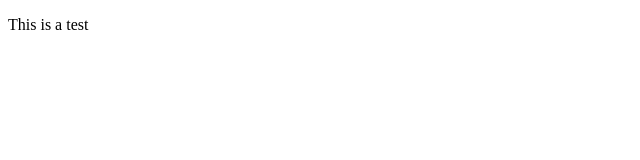
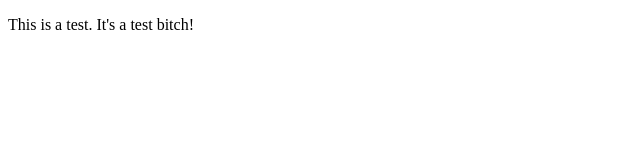
Before and after one commit to jcasey214/warmup, a plain HTML site: page index.html in a window 1280 px wide. Shown: the whole page, without its empty margins (0-640 px from the left). Drawn offline with Linux system fonts and the light colour scheme.

Commit message:
update index.html

```diff
--- a/index.html
+++ b/index.html
@@ -5,6 +5,6 @@
     <title></title>
   </head>
   <body>
-    <p>This is a test</p>
+    <p>This is a test. It's a test bitch!</p>
   </body>
 </html>
```
